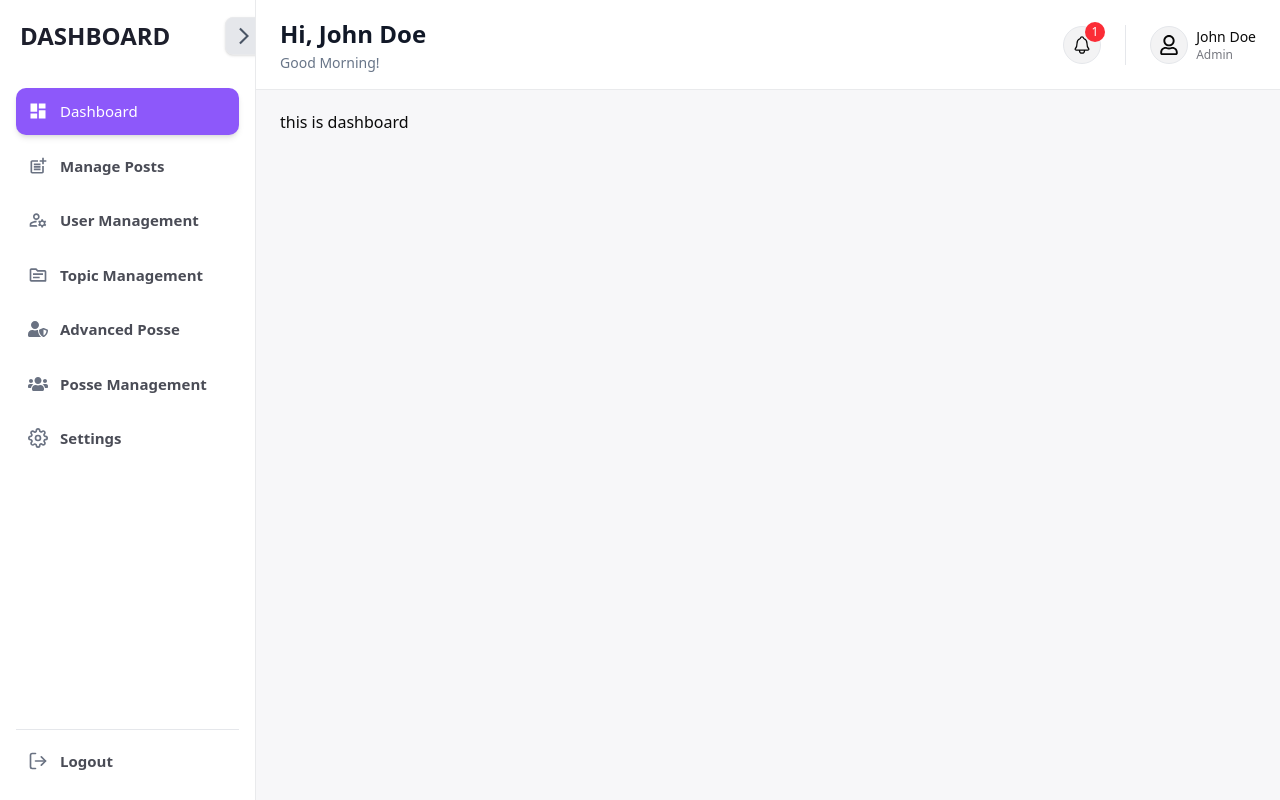
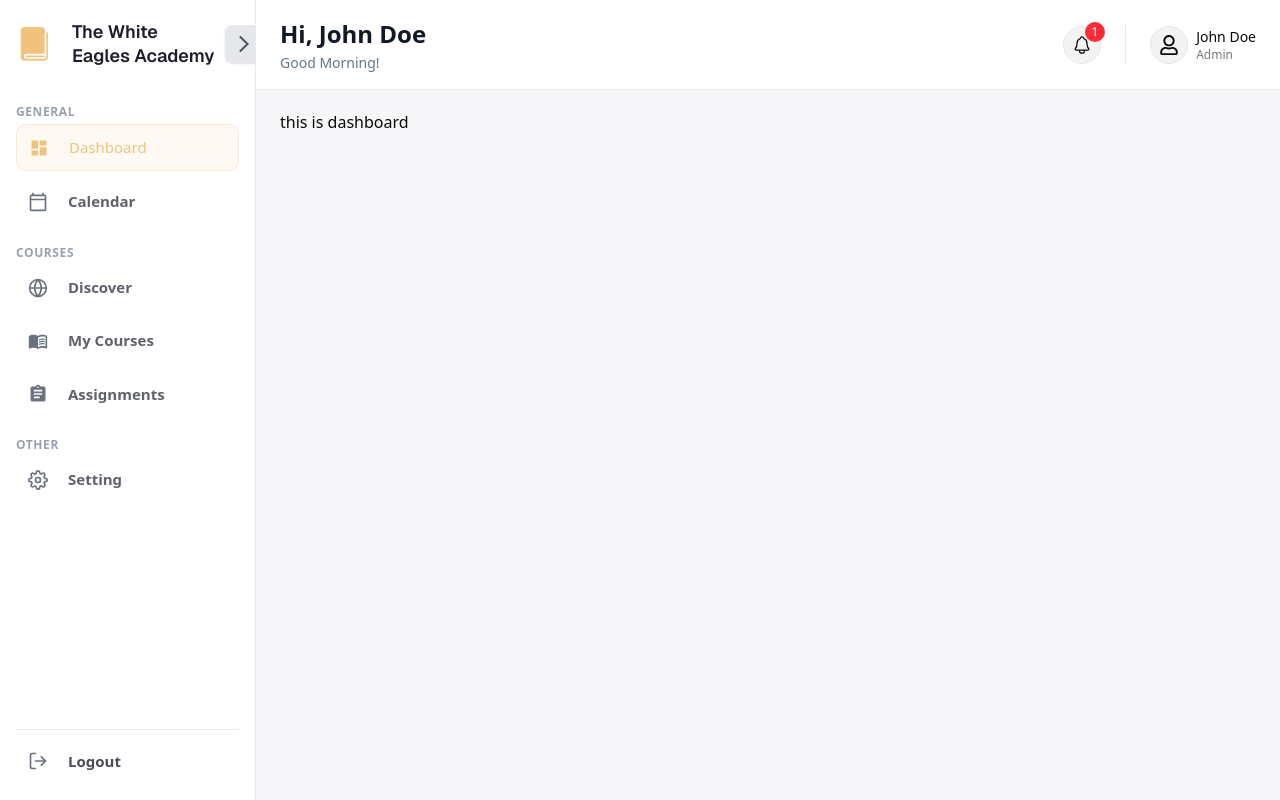
Before and after one commit to backbencherstudio/Anna_Eagles-Academy, a Next.js app: page /dashboard in a window 1280 px wide. Built offline with nearby package versions, Linux system fonts and the light colour scheme.

Commit message:
student sidebar done

```diff
--- a/components/Layout/MainLayout.tsx
+++ b/components/Layout/MainLayout.tsx
@@ -1,4 +1,3 @@
-
 'use client'
 
 import React, { useState } from 'react';
--- a/components/Shared/Sidebar.tsx
+++ b/components/Shared/Sidebar.tsx
@@ -3,10 +3,11 @@ import React, { useState } from 'react';
 import Link from "next/link";
 import { usePathname } from 'next/navigation';
 import { IoMdClose } from "react-icons/io";
-import { MdArrowForwardIos, MdDashboard, MdOutlineManageAccounts, MdOutlinePostAdd, MdOutlineTopic } from 'react-icons/md';
-import { FiLogOut, FiSettings } from 'react-icons/fi';
+import { MdArrowForwardIos, MdDashboard, MdOutlineManageAccounts, MdOutlinePostAdd, MdOutlineTopic, MdOutlineCalendarToday, MdAssignment, MdMenuBook } from 'react-icons/md';
+import { FiLogOut, FiSettings, FiGlobe } from 'react-icons/fi';
 import { FaUsers, FaUserShield } from 'react-icons/fa';
 import LoadingOverlay from '../Resuable/LoadingOverlay';
+import Logo from '../Icons/Logo';
 
 
 
@@ -21,12 +22,29 @@ const adminMenuItems = [
 ];
 
 
-// student menu items
-const studentMenuItems = [
-    { title: "Dashboard", icon: MdDashboard, href: "/dashboard", role: "student" },
-    { title: "Manage Posts", icon: MdOutlinePostAdd, href: "/dashboard/manage-posts", role: "student" },
-    { title: "User Management", icon: MdOutlineManageAccounts, href: "/dashboard/users-management", role: "student" },
-    { title: "Topic Management", icon: MdOutlineTopic, href: "/dashboard/topics-management", role: "student" },
+// student menu items with sections
+const studentMenuSections = [
+    {
+        header: 'GENERAL',
+        items: [
+            { title: 'Dashboard', icon: MdDashboard, href: '/dashboard', role: 'student' },
+            { title: 'Calendar', icon: MdOutlineCalendarToday, href: '/dashboard/calendar', role: 'student' },
+        ],
+    },
+    {
+        header: 'COURSES',
+        items: [
+            { title: 'Discover', icon: FiGlobe, href: '/dashboard/discover', role: 'student' },
+            { title: 'My Courses', icon: MdMenuBook, href: '/dashboard/my-courses', role: 'student' },
+            { title: 'Assignments', icon: MdAssignment, href: '/dashboard/assignments', role: 'student' },
+        ],
+    },
+    {
+        header: 'OTHER',
+        items: [
+            { title: 'Setting', icon: FiSettings, href: '/dashboard/setting', role: 'student' },
+        ],
+    },
 ];
 
 interface SidebarProps {
@@ -40,7 +58,7 @@ export default function Sidebar({ isMobileMenuOpen, onMobileMenuClose }: Sidebar
     const [isLoading, setIsLoading] = useState(false);
     const user = {
         name: 'John Doe',
-        role: 'admin',
+        role: 'student',
         avatar_url: '',
     }
     const toggleCollapse = () => {
@@ -53,7 +71,8 @@ export default function Sidebar({ isMobileMenuOpen, onMobileMenuClose }: Sidebar
         { title: "Logout", icon: FiLogOut, onClick: () => { } },
     ];
 
-    const NavLink = ({ item }: { item: typeof adminMenuItems[0] | typeof bottomMenuItems[0] | typeof studentMenuItems[0] }) => {
+    type MenuItem = typeof adminMenuItems[0] | typeof bottomMenuItems[0] | (typeof studentMenuSections[0]['items'][0]);
+    const NavLink = ({ item }: { item: MenuItem }) => {
         const isActive = 'href' in item ? pathname === item.href : false;
 
         if ('onClick' in item) {
@@ -69,9 +88,10 @@ export default function Sidebar({ isMobileMenuOpen, onMobileMenuClose }: Sidebar
                 >
                     <item.icon className="w-5 h-5 shrink-0 text-gray-500" />
                     <span className={`
-                        transition-all duration-300
-                        ${isCollapsed ? 'w-0 opacity-0' : 'w-auto opacity-100'}
-                        whitespace-nowrap overflow-hidden
+                        transition-all duration-300 ease-in-out
+                        ${isCollapsed ? 'opacity-0 max-w-0 ml-0' : 'opacity-100 max-w-[160px] ml-2'}
+                        ${isActive ? 'font-medium' : ''}
+                        overflow-hidden whitespace-nowrap align-middle inline-block
                     `}>
                         {item.title}
                     </span>
@@ -86,7 +106,7 @@ export default function Sidebar({ isMobileMenuOpen, onMobileMenuClose }: Sidebar
                     flex items-center text-[15px] font-[600] transition-all duration-200
                     ${isCollapsed ? 'justify-center px-0' : 'px-3 gap-3'}
                     p-3 rounded-lg
-                    ${isActive ? 'bg-[#8D58FA] text-white shadow-md' : 'text-[#4A4C56] hover:bg-gray-100'}
+                    ${isActive ? 'bg-[#FEF9F2] text-[#F1C27D] border border-[#F1C27D]/30' : 'text-[#1D1F2C]/70 hover:bg-[#FEF9F2]'}
                 `}
                 title={isCollapsed ? item.title : ''}
             >
@@ -95,10 +115,10 @@ export default function Sidebar({ isMobileMenuOpen, onMobileMenuClose }: Sidebar
                     ${isActive ? '' : 'text-gray-500'}
                 `} />
                 <span className={`
-                    transition-all duration-300
-                    ${isCollapsed ? 'w-0 opacity-0' : 'w-auto opacity-100'}
+                    transition-all duration-300 ease-in-out
+                    ${isCollapsed ? 'opacity-0 max-w-0 ml-0' : 'opacity-100 max-w-[160px] ml-2'}
                     ${isActive ? 'font-medium' : ''}
-                    whitespace-nowrap overflow-hidden
+                    overflow-hidden whitespace-nowrap align-middle inline-block
                 `}>
                     {item.title}
                 </span>
@@ -122,10 +142,17 @@ export default function Sidebar({ isMobileMenuOpen, onMobileMenuClose }: Sidebar
                 <div className="flex relative items-center justify-between p-5 pb-5">
                     <div className={`
           transition-all duration-300 ease-in-out
-          ${isCollapsed ? 'opacity-0 w-0' : 'opacity-100 w-[120px]'}
+          ${isCollapsed ? 'opacity-0 max-w-0 w-0' : 'opacity-100 max-w-[220px] w-full'}
         `}>
-                        <div>
-                            <h1 className='text-2xl font-bold text-center uppercase text-[#1D1F2C]'>Dashboard</h1>
+                        <div className="flex items-center gap-4">
+                            <Logo />
+                            <span
+                                className={`transition-all duration-300 ease-in-out inline-block align-middle
+                                ${isCollapsed ? 'opacity-0 max-w-0 ml-0' : 'opacity-100 max-w-[160px] ml-2'}
+                                overflow-hidden whitespace-nowrap`}
+                            >
+                                <h2 className="text-lg font-semibold leading-6 text-[#1D1F2C] font-sans">The White <br /> Eagles Academy</h2>
+                            </span>
                         </div>
                     </div>
 
@@ -159,11 +186,22 @@ export default function Sidebar({ isMobileMenuOpen, onMobileMenuClose }: Sidebar
 
                 {/* Top Menu Items */}
                 <nav className={`flex-1 p-4  space-y-2 ${isCollapsed ? 'px-2' : ''}`}>
-                    {user?.role === 'admin' ? adminMenuItems.map((item, index) => (
-                        <NavLink key={index} item={item} />
-                    )) : studentMenuItems.map((item, index) => (
-                        <NavLink key={index} item={item} />
-                    ))}
+                    {user?.role === 'admin' ? (
+                        adminMenuItems.map((item, index) => (
+                            <NavLink key={index} item={item} />
+                        ))
+                    ) : (
+                        studentMenuSections.map((section, sIdx) => (
+                            <div key={sIdx} className="mb-5">
+                                <div className={`text-xs font-semibold uppercase tracking-wider mb-1 ${isCollapsed ? 'hidden' : 'text-gray-400'}`}>{section.header}</div>
+                                <p className='space-y-2 text-sm'>
+                                    {section.items.map((item, iIdx) => (
+                                        <NavLink key={iIdx} item={item} />
+                                    ))}
+                                </p>
+                            </div>
+                        ))
+                    )}
                 </nav>
 
                 {/* Bottom Menu Items */}
```
